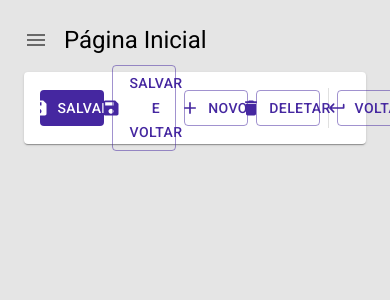
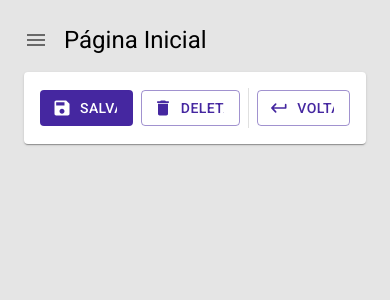
Before and after one commit to GabrielaTiago/City-Dashboard, a React (Vite) app: page / in a window 390 px wide. Shown: the top 300 px of the page. Built offline with nearby package versions, Linux system fonts and the light colour scheme.

Commit message:
:sparkles: feat:  Adds responsiveness settings to components

```diff
--- a/src/pages/dashboard/Dashboard.tsx
+++ b/src/pages/dashboard/Dashboard.tsx
@@ -5,7 +5,7 @@ export function Dashboard() {
   return (
     <LayoutPageBase title='Página Inicial' taskBar={(
       // <SearchBar searchInput buttonText='Novo'/>
-      <DetailTool displaySaveAndCloseButton />
+      <DetailTool displaySaveAndCloseButton displayNewButton />
     )}>
 
     </LayoutPageBase>
--- a/src/shared/components/DetailTool/DetailTool.tsx
+++ b/src/shared/components/DetailTool/DetailTool.tsx
@@ -1,5 +1,14 @@
 import { Add, Delete, KeyboardReturnRounded, Save } from '@mui/icons-material';
-import { Box, Button, Divider, Paper, Skeleton, useTheme } from '@mui/material';
+import {
+  Box,
+  Button,
+  Divider,
+  Paper,
+  Skeleton,
+  Theme,
+  Typography,
+  useMediaQuery,
+  useTheme } from '@mui/material';
 
 interface IDetailToolProp {
     textNewButton?: string;
@@ -45,6 +54,8 @@ export function DetailTool(
     clickInDelete,
     clickInSaveAndClose,
   }: IDetailToolProp): JSX.Element {
+  const smDown = useMediaQuery((theme: Theme) => theme.breakpoints.down('sm'));
+  const mdDown = useMediaQuery((theme: Theme) => theme.breakpoints.down('md'));
   const theme = useTheme();
 
   return(
@@ -65,7 +76,14 @@ export function DetailTool(
           disableElevation
           onClick={clickInSave}
         >
+          <Typography
+            variant='button'
+            whiteSpace='nowrap'
+            textOverflow='elipses'
+            overflow='hidden'
+          >
             Salvar
+          </Typography>
         </Button>
       )}
 
@@ -73,7 +91,13 @@ export function DetailTool(
         <Skeleton width={109} height={64} />
       )}
 
-      {(displaySaveAndCloseButton && !displayLoadingSaveAndCloseButton) &&(
+      {
+        (
+          displaySaveAndCloseButton &&
+          !displayLoadingSaveAndCloseButton &&
+          !smDown &&
+          !mdDown
+        ) && (
           <Button
             color='primary'
             variant='outlined'
@@ -81,15 +105,23 @@ export function DetailTool(
             disableElevation
             onClick={clickInSaveAndClose}
           >
+            <Typography
+              variant='button'
+              whiteSpace='nowrap'
+              textOverflow='elipses'
+              overflow='hidden'
+            >
               Salvar e Voltar
+            </Typography>
           </Button>
-      )}
+        )
+      }
 
-      {displayLoadingSaveAndCloseButton && (
+      {(displayLoadingSaveAndCloseButton && !smDown && !mdDown) && (
         <Skeleton width={180} height={64} />
       )}
 
-      {(displayNewButton && !displayLoadingNewButton) && (
+      {(displayNewButton && !displayLoadingNewButton && !smDown) && (
         <Button
           color='primary'
           variant='outlined'
@@ -97,11 +129,18 @@ export function DetailTool(
           disableElevation
           onClick={clickInNew}
         >
+          <Typography
+            variant='button'
+            whiteSpace='nowrap'
+            textOverflow='elipses'
+            overflow='hidden'
+          >
             {textNewButton}
+          </Typography>
         </Button>
       )}
 
-      {displayLoadingNewButton && (
+      {(displayLoadingNewButton && !smDown) && (
         <Skeleton width={97} height={63} />
       )}
 
@@ -113,7 +152,14 @@ export function DetailTool(
           disableElevation
           onClick={clickInDelete}
         >
+          <Typography
+            variant='button'
+            whiteSpace='nowrap'
+            textOverflow='elipses'
+            overflow='hidden'
+          >
            Deletar
+          </Typography>
         </Button>
       )}
 
@@ -121,7 +167,14 @@ export function DetailTool(
         <Skeleton width={118} height={64} />
       )}
 
+      {
+        (
+          displayReturnButton &&
+          (displayNewButton || displayDeleteButton || displayLoadingSaveButton || displayLoadingSaveAndCloseButton)
+        ) && (
           <Divider  variant='middle' orientation='vertical' />
+        )
+      }
 
       {(displayReturnButton && !displayLoadingReturnButton) && (
         <Button
@@ -131,7 +184,14 @@ export function DetailTool(
           disableElevation
           onClick={clickInReturn}
         >
+          <Typography
+            variant='button'
+            whiteSpace='nowrap'
+            textOverflow='elipses'
+            overflow='hidden'
+          >
             Voltar
+          </Typography>
         </Button>
       )}
 
```
Lines whose indentation alone changed are shown as unchanged.
